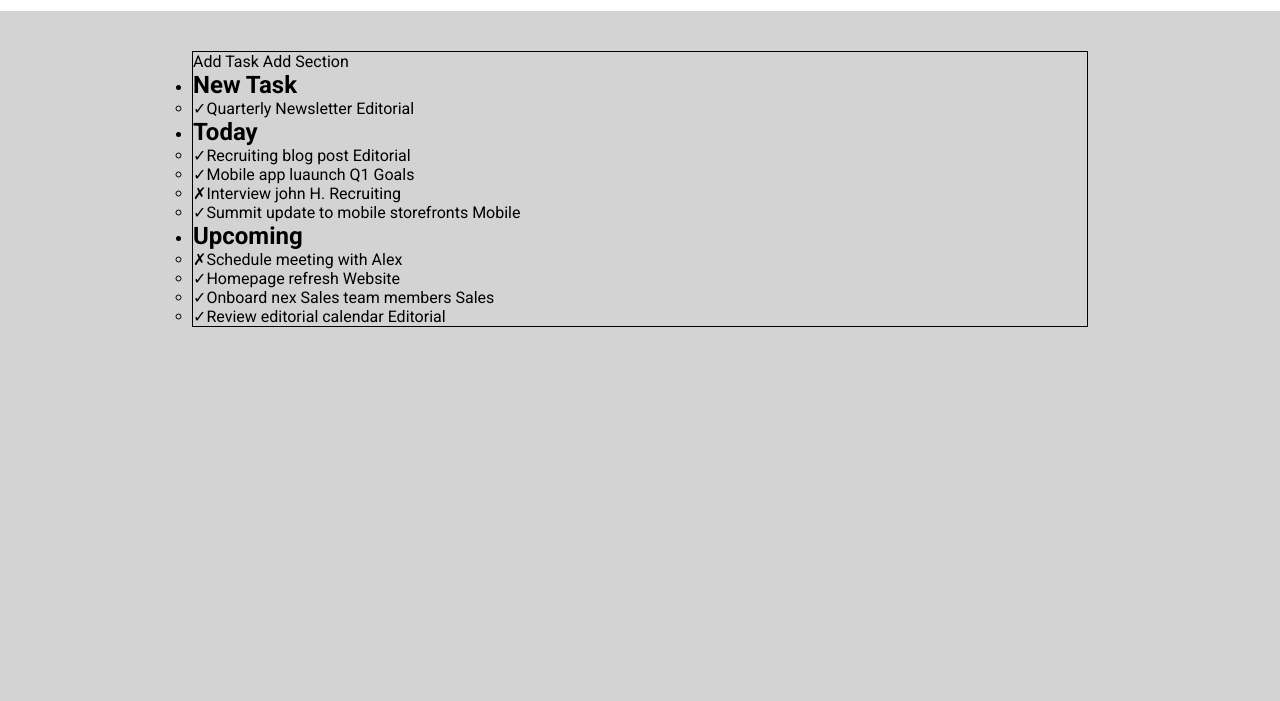
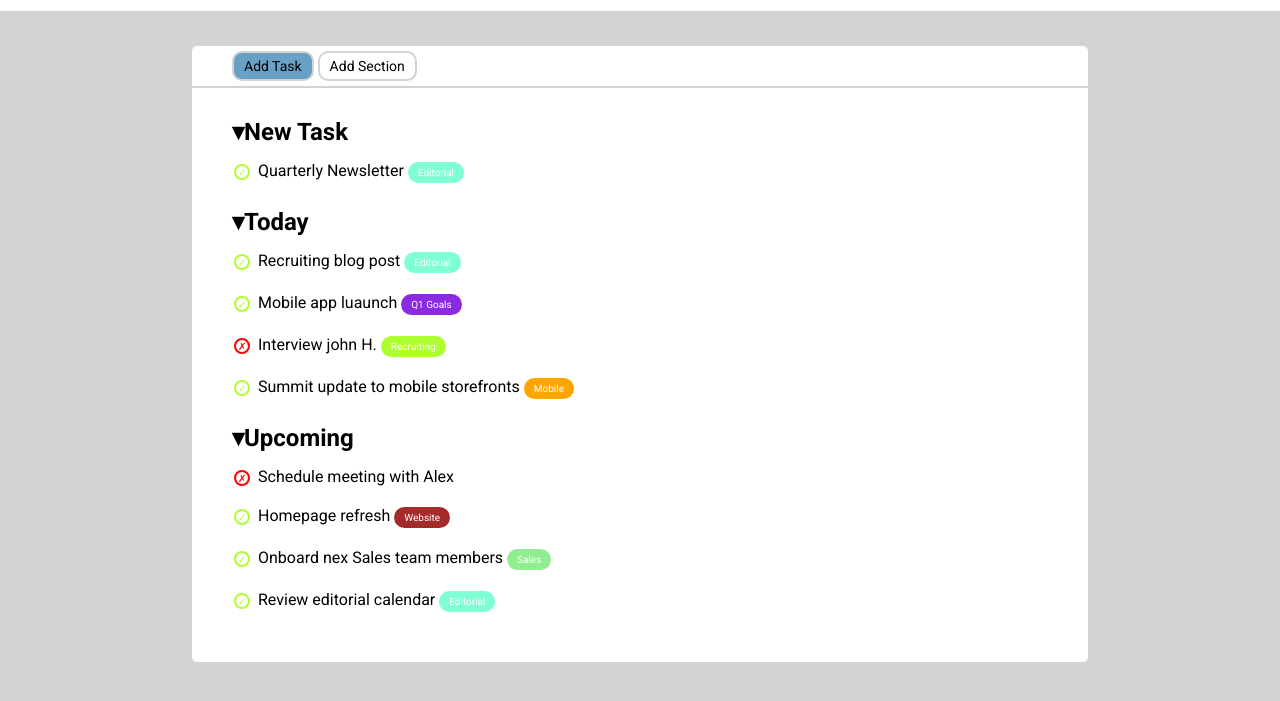
Before and after one commit to emanuelespina/html-css-toboolist, a plain HTML site: page index.html in a window 1280 px wide. Shown: the part 69-770 px from the top of the page. Drawn offline with Linux system fonts and the light colour scheme.

Commit message:
fead: add css color dimension and shapes

```diff
--- a/css/style.css
+++ b/css/style.css
@@ -7,26 +7,144 @@
     box-sizing: border-box;
 }
 
+/* page color and font */
+
 body {
     font-family: Roboto, sans-serif;
     background-color: lightgrey;
 }
 
+/* logo dimention */
+
 #logo {
     width: 250px;
 }
+
+/* header */
 
 .header {
     padding: 10px 20px;
     background-color: white;
 }
 
+/* positionig of section */
+
 main {
+   margin-top: 35px;
+}
 
+ul {
+    list-style: none;
 }
+
 
 .container {
     width: 70%;
-    margin: 40px auto;
-    border: 1px solid black;
+    margin: 2px auto;
+    background-color: white;
 }
+
+
+/* table dimension */
+
+
+li {
+    margin-bottom: 20px;
+}
+
+h2 {
+    margin-bottom: 15px;
+}
+
+.space-list {
+    margin-bottom: 25px;
+}
+
+/* centerig list */
+
+.button-section {
+    height: auto;
+    padding: 5px 40px;
+    border-top-left-radius: 5px;
+    border-top-right-radius: 5px;
+}
+
+.list-section {
+    padding: 30px 40px;
+    border-bottom-left-radius: 5px;
+    border-bottom-right-radius: 5px;
+}
+
+/* button */
+
+.button-form {
+    display: inline-block;
+    font-size: 14px;
+    padding: 5px 10px;
+    border: 2px solid lightgrey;
+    border-radius: 10px;
+}
+
+.button-selection {
+    background-color: rgb(105, 160, 197);
+}
+
+
+/* list item */
+
+.circle {
+    display: inline-block;
+    font-size: 10px;
+    padding: 2px;
+    width: 16px;
+    height: 16px;
+    border-radius: 50%;
+    text-align: center;
+    line-height: 9px;
+    margin-right: 8px;
+    margin-left: 2px;
+}
+
+.check {
+    color: greenyellow;
+    border: 2px solid greenyellow;
+}
+
+.cross {
+    color: red;
+    border: 2px solid red;
+}
+
+/* task  */
+
+.task-form {
+    display: inline-block;
+    padding: 5px 10px;
+    font-size: 10px;
+    color: white;
+    border-radius: 30px;
+}
+
+.editorial {
+    background-color: aquamarine;
+}
+
+.q1-goals {
+    background-color: blueviolet;
+}
+
+.recruiting {
+    background-color: greenyellow;
+}
+
+.mobile {
+    background-color: orange;
+}
+
+.website {
+    background-color: brown;
+}
+
+.sales {
+    background-color: lightgreen;
+}
--- a/index.html
+++ b/index.html
@@ -26,51 +26,50 @@
     <!-- main -->
     <main>
 
-        <div class="container">
+
 
             <!-- section buttons -->
-            <section>
+            <section class="container button-section">
 
-                <span class="button-form">Add Task</span>
+                <span class="button-form button-selection">Add Task</span>
                 <span class="button-form">Add Section</span>
 
             </section>
             <!-- end section button -->
 
             <!-- section list -->
-            <section>
+            <section class="container list-section">
 
                 <ul>
-                    <li>
-                        <h2>New Task</h2>
+                    <li class="space-list">
+                        <h2>&dtrif;New Task</h2>
                         <ul>
-                            <li><span class="check">&check;</span>Quarterly Newsletter <span>Editorial</span></li>
+                            <li><span class="check circle">&check;</span>Quarterly Newsletter <span class="task-form editorial">Editorial</span></li>
+                        </ul>
+                    </li>
+                    <li class="space-list">
+                        <h2>&dtrif;Today</h2>
+                        <ul>
+                            <li><span class="check circle">&check;</span>Recruiting blog post <span class="task-form editorial">Editorial</span></li>
+                            <li><span class="check circle">&check;</span>Mobile app luaunch <span class="task-form q1-goals">Q1 Goals</span></li>
+                            <li><span class="cross circle">&cross;</span>Interview john H. <span class="task-form recruiting">Recruiting</span></li>
+                            <li><span class="check circle">&check;</span>Summit update to mobile storefronts <span class="task-form mobile">Mobile</span></li>
+
                         </ul>
                     </li>
                     <li>
-                        <h2>Today</h2>
+                        <h2>&dtrif;Upcoming</h2>
                         <ul>
-                            <li><span class="check">&check;</span>Recruiting blog post <span>Editorial</span></li>
-                            <li><span class="check">&check;</span>Mobile app luaunch <span>Q1 Goals</span></li>
-                            <li><span class="cross">&cross;</span>Interview john H. <span>Recruiting</span></li>
-                            <li><span class="check">&check;</span>Summit update to mobile storefronts
-                                <span>Mobile</span></li>
-                        </ul>
-                    </li>
-                    <li>
-                        <h2>Upcoming</h2>
-                        <ul>
-                            <li><span class="cross">&cross;</span>Schedule meeting with Alex</li>
-                            <li><span class="check">&check;</span>Homepage refresh <span>Website</span></li>
-                            <li><span class="check">&check;</span>Onboard nex Sales team members <span>Sales</span></li>
-                            <li><span class="check">&check;</span>Review editorial calendar <span>Editorial</span></li>
+                            <li><span class="cross circle">&cross;</span>Schedule meeting with Alex</li>
+                            <li><span class="check circle">&check;</span>Homepage refresh <span class="task-form website">Website</span></li>
+                            <li><span class="check circle">&check;</span>Onboard nex Sales team members <span class="task-form sales">Sales</span></li>
+                            <li><span class="check circle">&check;</span>Review editorial calendar <span class="task-form editorial">Editorial</span></li>
                         </ul>
                     </li>
                 </ul>
 
             </section>
             <!-- end section list -->
-        </div>
 
     </main>
     <!-- end main -->
```
